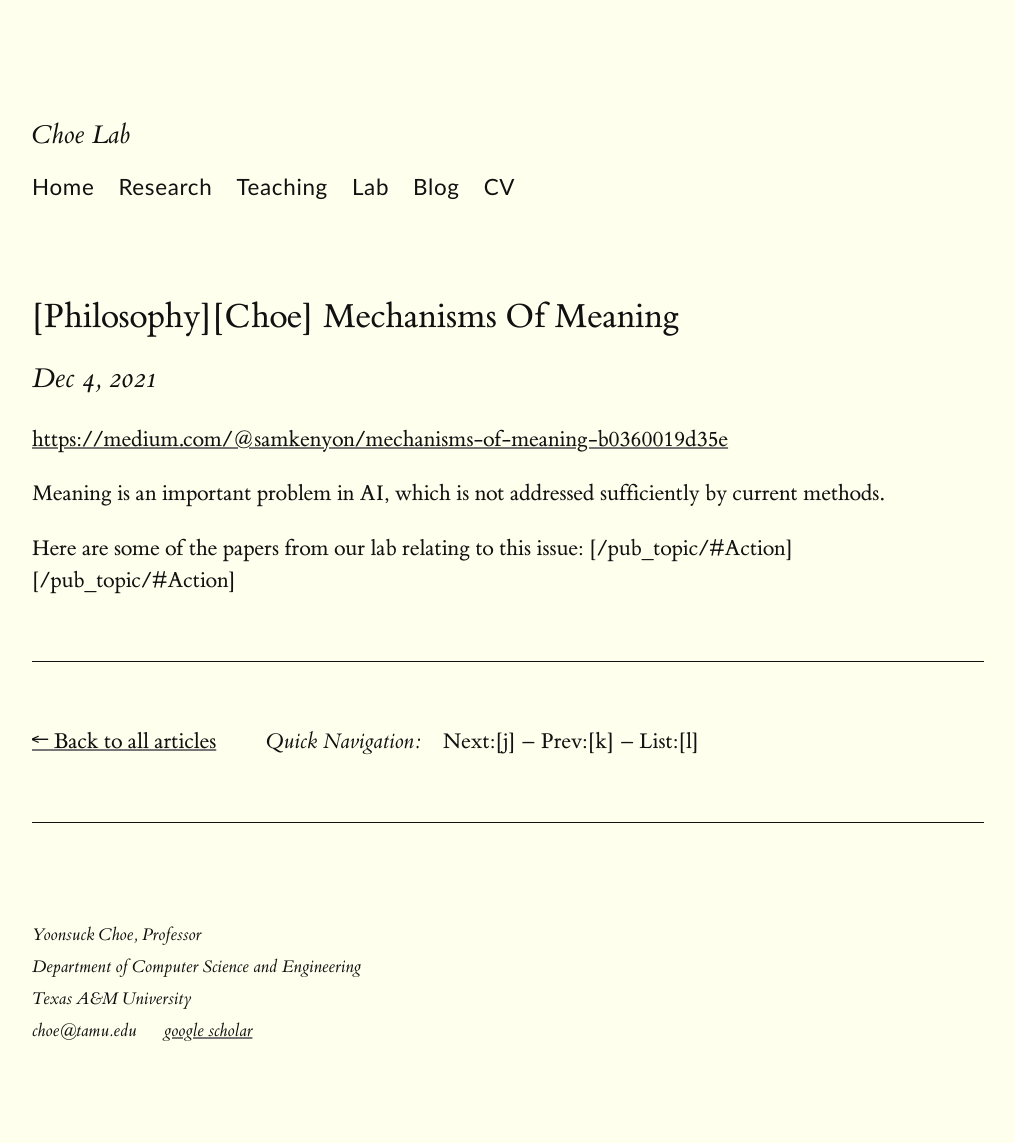
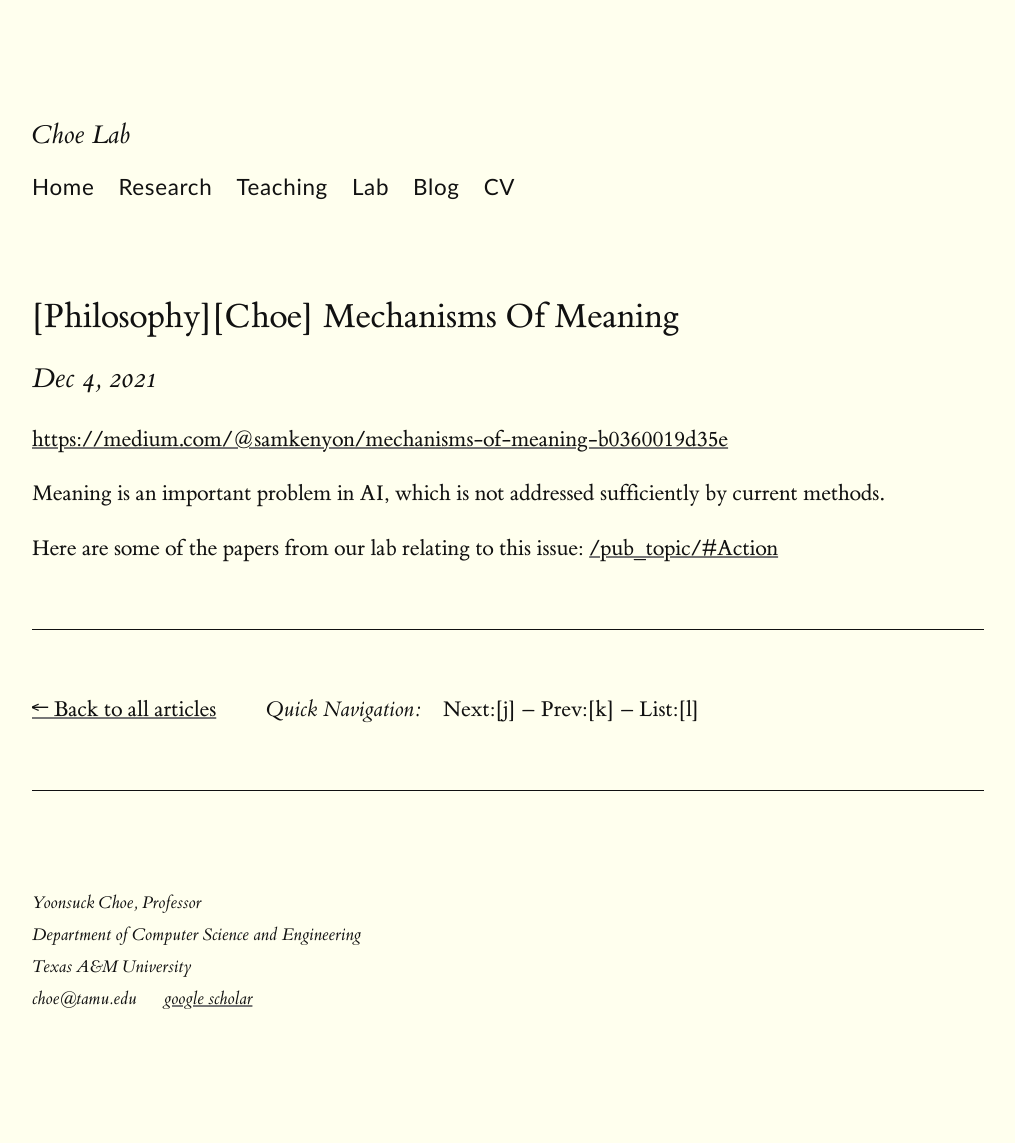
Before and after one commit to yschoe/yschoe.github.io, a Jekyll site: the page built from _posts/2021-13-04--Philosophy--Mechanisms-of-meaning.markdown, in a window 1280 px wide. Shown: the whole page, without its empty margins (128-1143 px from the left). Built offline with Jekyll 4.4.1, drawn with Linux system fonts in a browser that asks for light colours; after the commit the page ends 1111 px from its top, so only the background shows below that.

Commit message:
post fix

```diff
--- a/_posts/2021-13-04--Philosophy--Mechanisms-of-meaning.markdown
+++ b/_posts/2021-13-04--Philosophy--Mechanisms-of-meaning.markdown
@@ -11,4 +11,4 @@ Meaning is an important problem in AI, which is not addressed sufficiently by cu
 
 
 Here are some of the papers from our lab relating to this issue:
-[/pub_topic/#Action][/pub_topic/#Action]
+[/pub_topic/#Action](/pub_topic/#Action)
```
